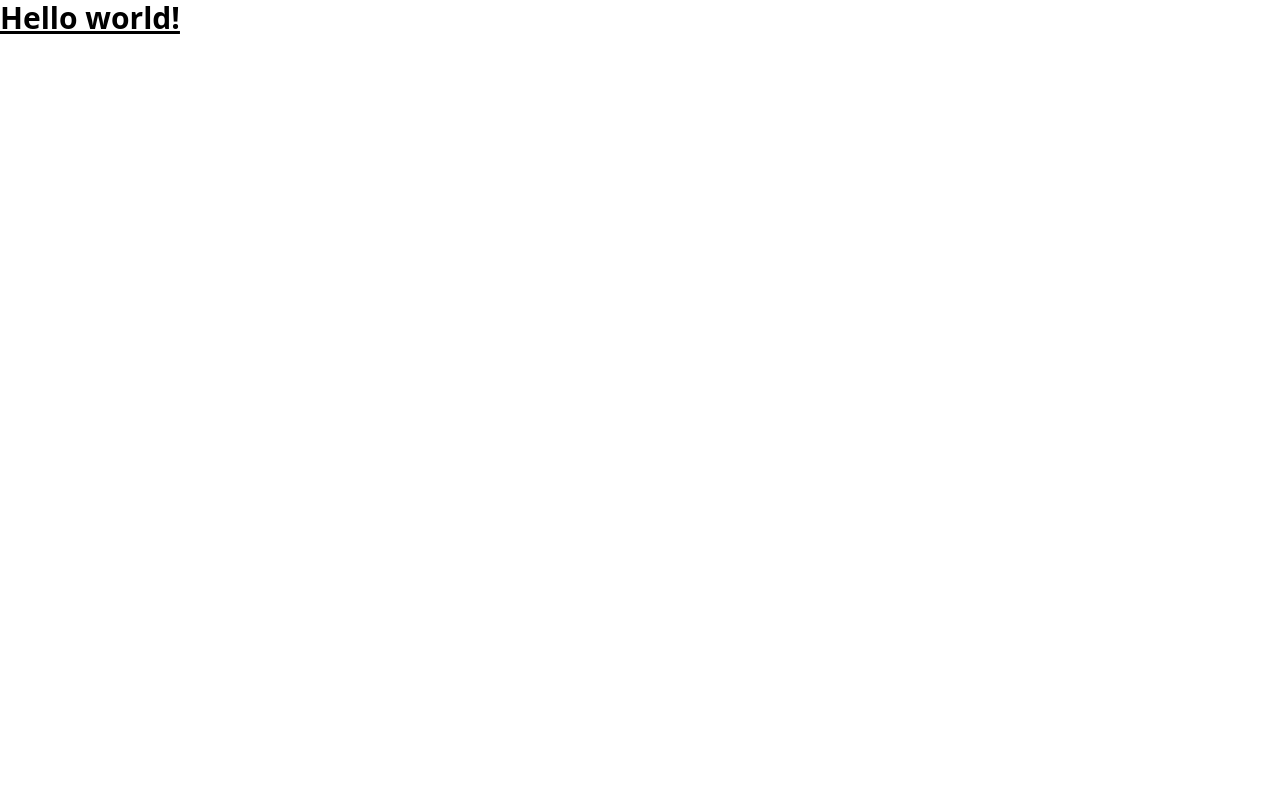
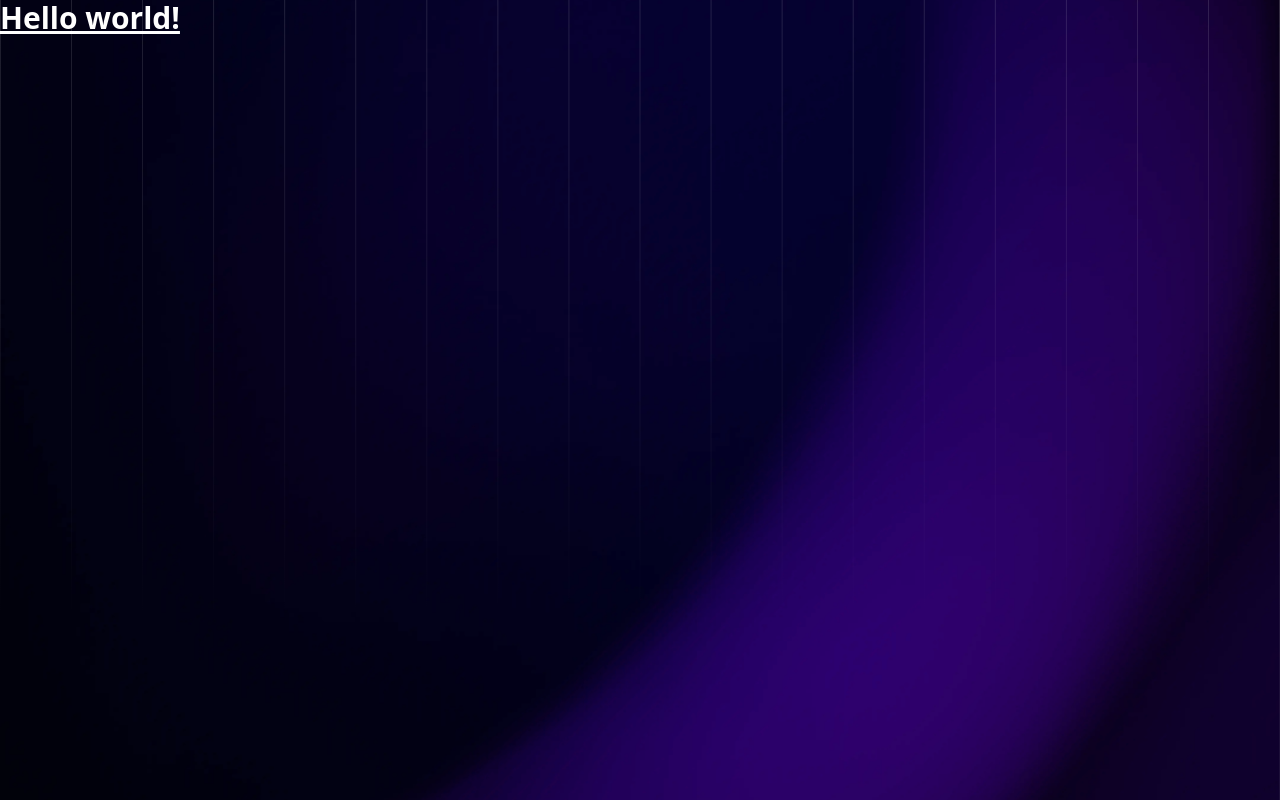
Before and after one commit to negin-khademi/conference-ticket-generator, an Angular app: page / in a window 1280 px wide. Built offline with nearby package versions, Linux system fonts and the light colour scheme.

Commit message:
feat : add first and second layer image as background

```diff
--- a/src/app/app.component.html
+++ b/src/app/app.component.html
@@ -1,3 +1,8 @@
-<h1 class="font-Inconsolata text-3xl font-bold underline">
-  Hello world!
-</h1>
+<div class="relative min-h-dvh bg-center bg-no-repeat bg-cover w-full bg-[url(/images/background-desktop.png)] ">
+  <div class="relative min-h-dvh bg-center bg-no-repeat bg-cover w-full bg-[url(/images/pattern-lines.svg)] ">
+    <h1 class="text-white font-Inconsolata text-3xl font-bold underline">
+      Hello world!
+    </h1>
+
+  </div>
+</div>
--- a/src/app/app.component.scss
+++ b/src/app/app.component.scss
@@ -1,3 +1,6 @@
 body {
 	font-family: "Inconsolata", monospace;
 }
+
+.desktop-background {
+}
```
